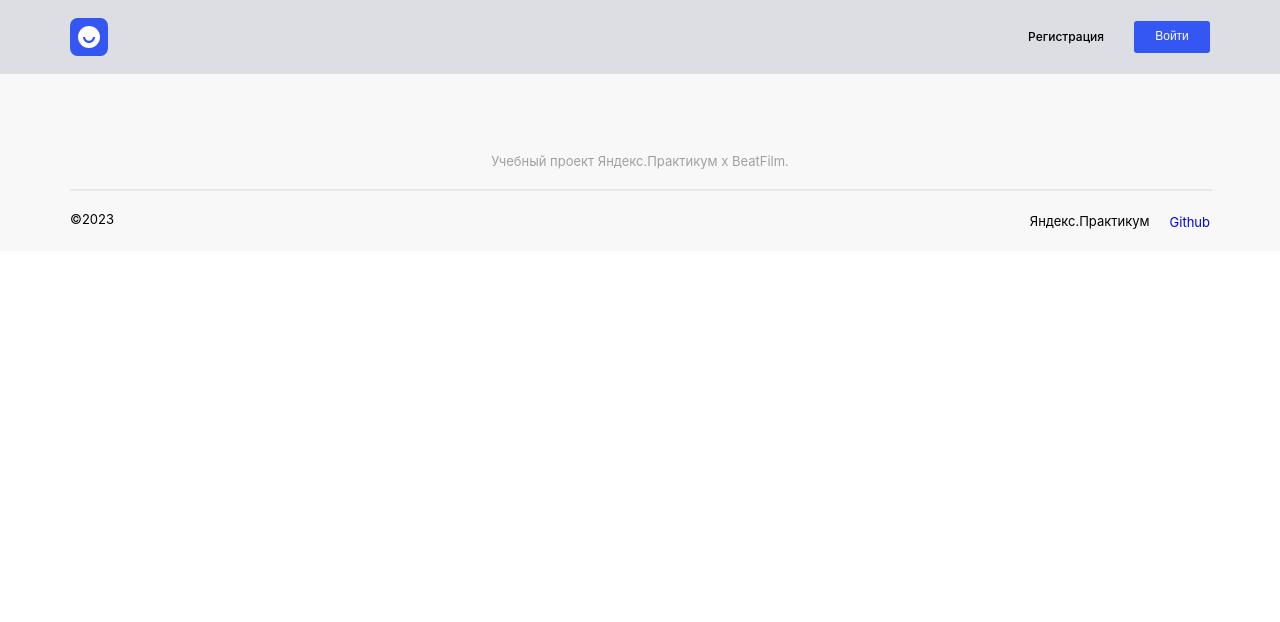
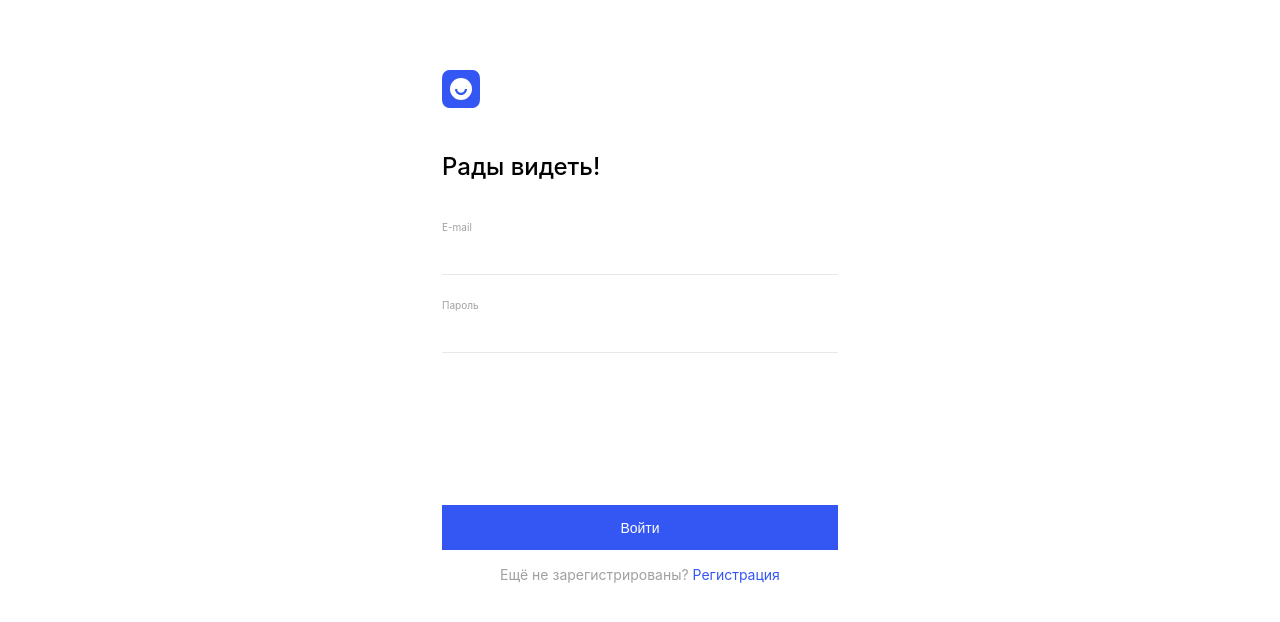
Before and after one commit to Olyaolya13/movies-explorer-frontend, a React app: page /signin in a window 1280 px wide. Built offline with nearby package versions, Linux system fonts and the light colour scheme.

Commit message:
add login css

```diff
--- a/src/components/App/App.js
+++ b/src/components/App/App.js
@@ -7,11 +7,12 @@ import { Routes, Route } from 'react-router-dom';
 // import ProtectedRoute from '../ProtectedRoute/ProtectedRoute';
 import { useLocation } from 'react-router-dom';
 import Register from '../Register/Register'
+import Login from '../Login/Login'
 
 function App() {
   const location = useLocation();
 
-  const isRegisterPage = location.pathname === '/signup';
+  const isRegisterPage = location.pathname === '/signup' || 'signin';
 
   return (
 <>
@@ -23,6 +24,7 @@ function App() {
   <Routes>
     <Route path="/" element={<Main/>}/>
     <Route path="/signup" element={<Register/>}/>
+    <Route path="/signin" element={<Login/>}/>
   </Routes>
 {!isRegisterPage && (
   <div>
--- a/src/components/Login/Login.css
+++ b/src/components/Login/Login.css
@@ -0,0 +1,66 @@
+.login__logo{
+    width: 38px;
+    height: 38px;
+}
+
+.login__content{
+    margin: 70px 442px;
+}
+
+.login__title{
+    font-size: 24px;
+    font-weight: 500;
+    line-height: normal;
+    margin: 40px 0 40px;
+}
+
+.login__form{
+    display: flex;
+    flex-direction: column;
+}
+
+.login__label{
+    font-size: 10px;
+    font-weight: 400;
+    line-height: normal;
+    margin: 0 0 5px;
+    color: #A0A0A0;
+    margin: 24px 0 24px;
+}
+
+.login__label:first-child{
+    margin-top: 0
+    }
+
+.login__input{
+    border: 0;
+    border-bottom: 1px solid #E8E8E8;
+
+}
+
+.login__button{
+    background-color: #3456F3;
+    width: 396px;
+    height: 45px;
+    border: none;
+    color: #fff;
+    font-size: 14px;
+    font-weight: 500;
+    text-align: center;
+    margin-top: 152px;
+    cursor: pointer;
+}
+
+.loginr__subtitle,
+.login__link{
+    font-size: 14px;
+    font-weight: 400;
+    text-align: center;
+    color: #A0A0A0;
+    margin: 16px 0 0;
+}
+
+.login__link{
+    color: #3456F3;
+    text-decoration: none;
+}
--- a/src/components/Login/Login.js
+++ b/src/components/Login/Login.js
@@ -0,0 +1,88 @@
+import {useState} from 'react';
+import { Link } from 'react-router-dom';
+import Logo from '../../images/logo/header_logo.svg'
+import './Login.css'
+
+const LoginData = {
+    title: 'Рады видеть!',
+    signup:'Регистрация',
+    question: 'Ещё не зарегистрированы?',
+    name: 'Имя',
+    email:'E-mail',
+    password:'Пароль',
+    signin: 'Войти'
+}
+
+function Login({ onLogin}) {
+    const [formData, setFormData] = useState({
+        email: '',
+        password: '',
+      });
+
+    const [errors, setErrors] = useState({});
+    const { email, password } = formData;
+
+  function handleSubmit(evt) {
+    evt.preventDefault();
+    onLogin(formData);
+  }
+
+  function handleChange(evt) {
+    const { name, value } = evt.target;
+    setFormData({ ...formData, [name]: value });
+  }
+
+  return (
+    <section className="login">
+    <div className="login__content">
+      <img src={Logo} alt="Логотип" className="login__logo"/>
+      <h2 className="login__title">{LoginData.title}</h2>
+      <form onSubmit={handleSubmit} className="login__form">
+        <label htmlFor="email" className="login__label">
+          {LoginData.email}
+        </label>
+        <input
+          id="email"
+          name="email"
+          type="email"
+          value={email}
+          onChange={handleChange}
+          className="login__input"
+          required
+        />
+        <span className="login__error" id="register__email-error">
+          {errors.email}
+        </span>
+        <label htmlFor="password" className="login__label">
+        {LoginData.password}
+        </label>
+        <input
+          id="password"
+          name="password"
+          type="password"
+          value={password}
+          onChange={handleChange}
+          className="login__input"
+          required
+        />
+        <span className="login__error" id="register__password-error">
+          {errors.password}
+        </span>
+        <button type="submit" className="login__button">
+          {LoginData.signin}
+        </button>
+      </form>
+      <div>
+        <p className="register__subtitle">
+          {LoginData.question}{' '}
+          <Link to="/signup" className="login__link">
+          {LoginData.signup}
+          </Link>
+        </p>
+      </div>
+    </div>
+    </section>
+  );
+}
+
+export default Login;
--- a/src/components/Register/Register.css
+++ b/src/components/Register/Register.css
@@ -25,7 +25,11 @@
     line-height: normal;
     margin: 0 0 5px;
     color: #A0A0A0;
-    margin-top: 24px;
+    margin: 24px 0 24px;
+}
+
+.register__label:first-child{
+margin-top: 0
 }
 
 .register__input{
--- a/src/components/Register/Register.js
+++ b/src/components/Register/Register.js
@@ -5,7 +5,7 @@ import './Register.css'
 
 const RegisterData = {
     title: 'Добро пожаловать!',
-    text:'Зарегистрироваться',
+    signup:'Зарегистрироваться',
     question: 'Уже зарегистрированы?',
     name: 'Имя',
     email:'E-mail',
@@ -85,7 +85,7 @@ function Register({ onRegister }) {
           {errors.password}
         </span>
         <button type="submit" className="register__button">
-          {RegisterData.text}
+          {RegisterData.signup}
         </button>
       </form>
       <div>
```
